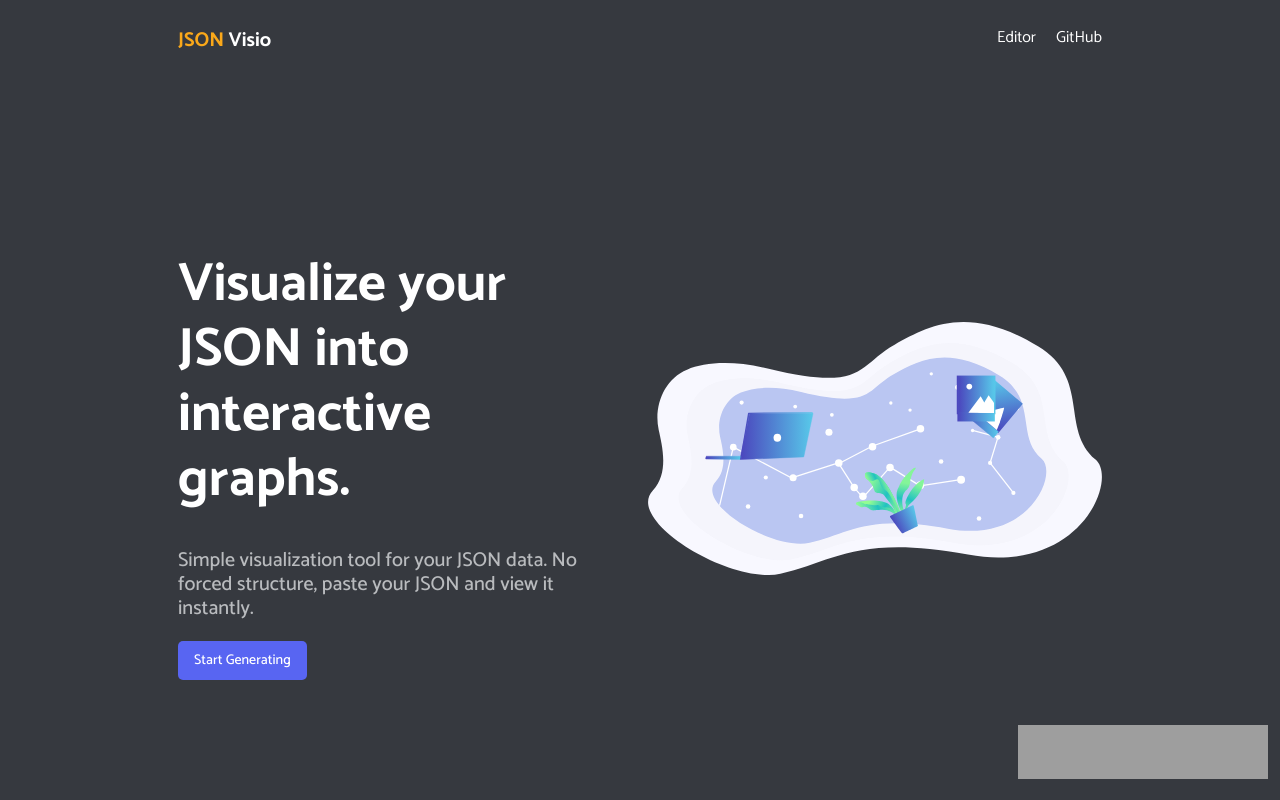
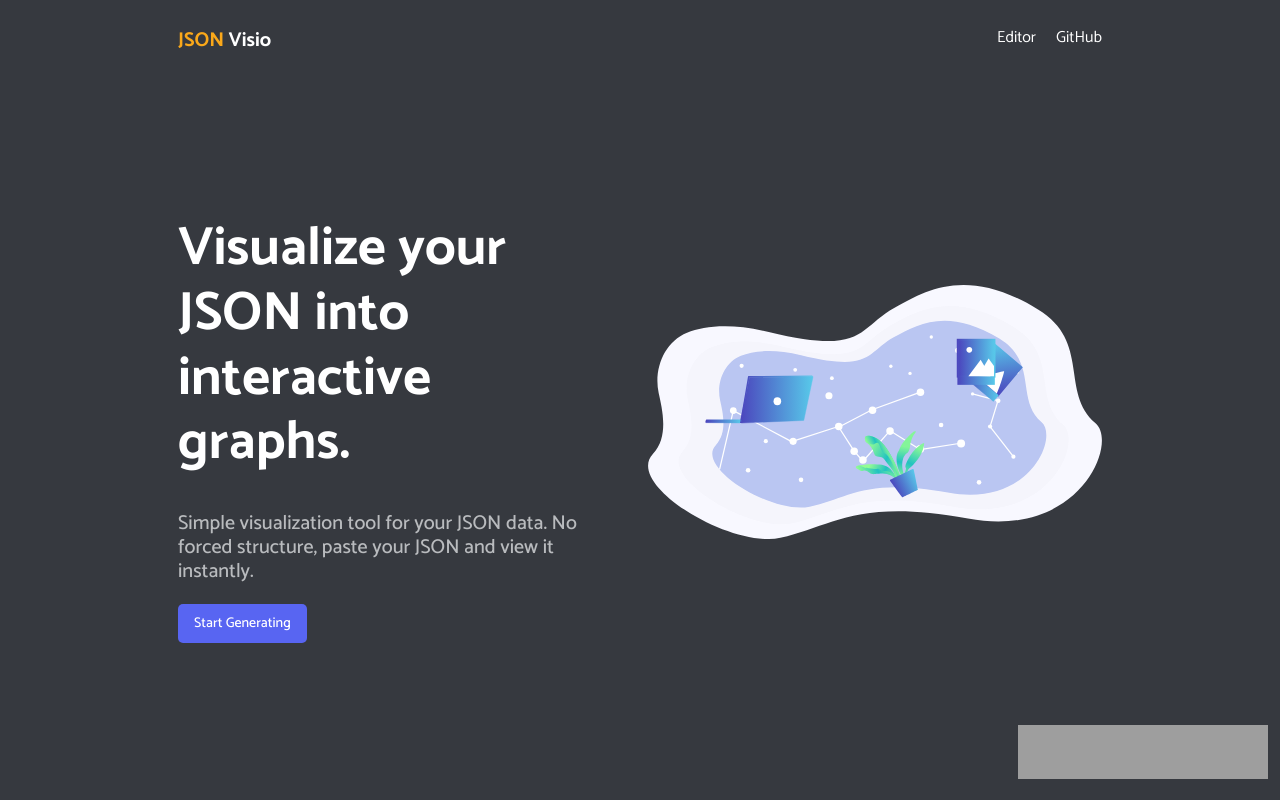
Before and after one commit to 4Justicee/JSON-viewer, a Next.js app: page / in a window 1280 px wide. Shown: the top 800 px of the page. Built offline with nearby package versions, Linux system fonts and the light colour scheme; grey boxes are pictures that could not be loaded.

Commit message:
fix spacing between containers

```diff
--- a/src/components/Container/index.tsx
+++ b/src/components/Container/index.tsx
@@ -11,16 +11,21 @@ const StyledContainer = styled.div<{ reverse: boolean }>`
   gap: 50px;
   align-items: center;
   width: 75%;
-  margin: 160px auto;
-  flex-direction: ${({ reverse }) => reverse && 'row-reverse'};
+  margin: 0 auto;
+  min-height: calc(100vh - 250px);
+  flex-direction: ${({ reverse }) => reverse && "row-reverse"};
   line-height: 1.2;
 
   @media only screen and (max-width: 768px) {
     width: 100%;
     flex-direction: column;
+    margin-top: 160px;
   }
 `;
 
-export const Container: React.FC<ContainerProps> = ({ children, reverse = false }) => {
+export const Container: React.FC<ContainerProps> = ({
+  children,
+  reverse = false,
+}) => {
   return <StyledContainer reverse={reverse}>{children}</StyledContainer>;
 };
```
